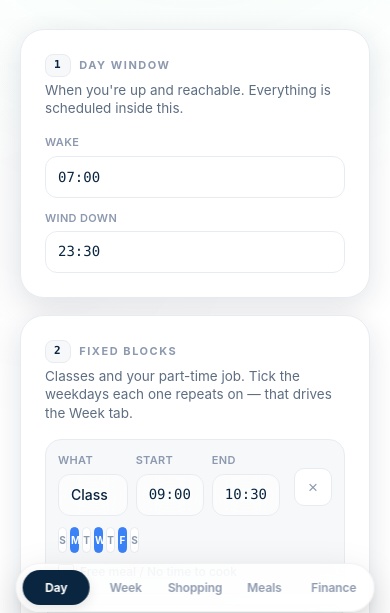
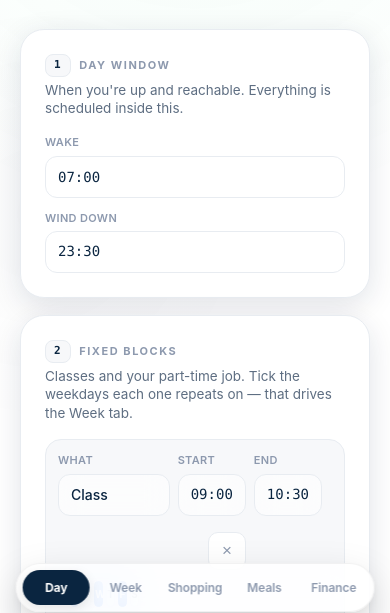
Before and after one commit to Manojx2005/DailyPlanner, a plain HTML site: page index.html in a window 390 px wide. Shown: the part 208-821 px from the top of the page. Drawn offline with Linux system fonts and the light colour scheme; a script that the page names is missing.

Commit message:
Redesign mobile form rows to use a 2-column wrapping grid layout like the Day tab

```diff
--- a/css/styles.css
+++ b/css/styles.css
@@ -2419,25 +2419,26 @@
     right: auto;
   }
 
-  /* Make sure complex grid rows stack neatly on mobile */
-  .row.fin, .row.fin.exp, .row.fixed, .row.meal, .row.task {
-    grid-template-columns: minmax(0, 1fr) !important;
-    position: relative;
-    padding-right: 56px; /* Leave room for absolute X button */
-  }
-
-  .row.fin > div, .row.fin.exp > div, .row.fixed > div, .row.meal > div, .row.task > div {
+  /* Make complex rows responsive by wrapping them into a 1fr 1fr grid */
+  .row.fin, .row.fin.exp, .row.fixed, .row.meal {
+    grid-template-columns: 1fr 1fr !important;
+    padding-right: 14px; /* Reset padding to default */
+  }
+
+  /* The first input (Name/Source) takes full width */
+  .row.fin > div:first-child,
+  .row.fin.exp > div:first-child,
+  .row.fixed > div:first-child,
+  .row.meal > div:first-child {
     grid-column: 1 / -1 !important;
-    min-width: 0;
-  }
-
-  /* Pin the delete button to the top-right corner of the row */
+  }
+
+  /* Place X button on the bottom right of the grid */
   .row .x {
-    position: absolute;
-    top: 28px;
-    right: 12px;
-    grid-column: auto !important;
-    grid-row: auto !important;
-    align-self: auto !important;
-  }
-}
+    grid-column: 2 / 3 !important;
+    position: static;
+    justify-self: end !important;
+    align-self: end !important;
+    margin-top: 8px;
+  }
+}
--- a/index.html
+++ b/index.html
@@ -13,7 +13,7 @@
 <meta name="theme-color" content="#2BD47D">
 <link rel="icon" href="icon.svg" type="image/svg+xml">
 <link rel="apple-touch-icon" href="icon.svg">
-<link rel="stylesheet" href="css/styles.css?v=1.4">
+<link rel="stylesheet" href="css/styles.css?v=1.5">
 </head>
 <body>
 
```
